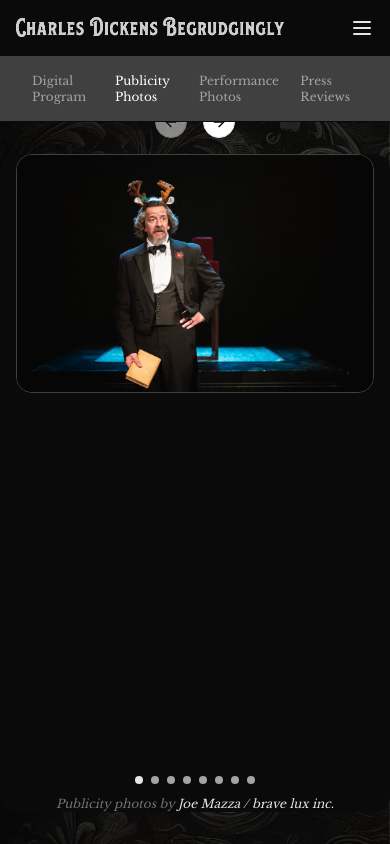
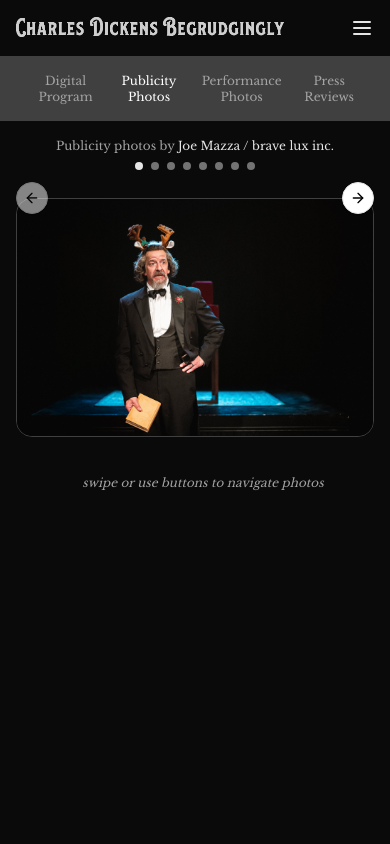
Before and after one commit to montblake/begrudgingly, a Next.js app: page /production/photos_publicity in a window 390 px wide. Built offline with nearby package versions, Linux system fonts and the light colour scheme; grey boxes are pictures that could not be loaded.

Commit message:
Photo Galleries

```diff
--- a/app/production/photos_performance/page.tsx
+++ b/app/production/photos_performance/page.tsx
@@ -36,13 +36,6 @@ const photos = [
     credit: "Michael Brosilow",
     vertical: false,
   },
-  // {
-  //   src: "/photos/brosilow/DSC_6365.jpg",
-  //   alt: "Charles Dickens",
-  //   credit: "Michael Brosilow",
-  //   vertical: false,
-  // },
-
   {
     src: "/photos/brosilow/MBP_0883.jpg",
     alt: "Charles Dickens",
@@ -136,7 +129,13 @@ const photos = [
   },
 ];
 
-export default function Home() {
+const HeaderInfo = {
+  headerText: "Photos of first preview by ",
+  photographer: "Michael Brosilow",
+  photographerLink: "https://www.brosilow.com/",
+};
+
+export default function PhotoGallery() {
   const [api, setApi] = useState<CarouselApi>();
   const [current, setCurrent] = useState(0);
 
@@ -148,44 +147,35 @@ export default function Home() {
     });
   }, [api]);
   return (
-    <main className="w-full h-full py-0">
-      {/* <div className="relative w-full">
-        <div className="fixed z-40 top-36 left-0 w-full flex flex-col justify-center items-center">
-          <h1 className="text-xs text-neutral-500 italic border border-neutral-500 rounded-xl px-4 py-2 -mt-2  bg-black/50">
-            First Preview, photos by{" "}
+    <main className="w-full h-full py-4">
+      <div className="w-full h-full flex flex-col items-center justify-start bg-neutral-950 max-w-[800px] mx-auto rounded-2xl pl-4">
+        <div className="relative -left-2 mb-4">
+          <h1 className="text-xs text-center text-neutral-400 px-4 mb-0">
+            {HeaderInfo.headerText}
             <a
-              href="https://www.brosilow.com/"
+              href={HeaderInfo.photographerLink}
               target="_blank"
               className="text-neutral-200 hover:underline"
             >
-              Michael Brosilow
+              {HeaderInfo.photographer}
             </a>
           </h1>
+          <div className="mt-2 pb-3 flex gap-2 justify-center items-center">
+            {photos.map((_, index) => (
+              <div
+                key={index}
+                className={`w-2 h-2 rounded-full transition-all duration-300 ease-in-out ${
+                  current === index ? "bg-neutral-200" : "bg-neutral-500"
+                }`}
+              />
+            ))}
+          </div>
         </div>
-      </div> */}
-
-      {/* <div className="w-full h-full flex flex-col justify-start items-center gap-y-8 md:gap-y-16 px-4 pt-24 pb-24 overflow-y-scroll">
-        {photos.map((photo, index) => (
-          <Image
-            key={index}
-            src={photo.src}
-            alt={photo.alt}
-            className={`border border-neutral-500 rounded-2xl ${
-              photo.vertical
-                ? "h-full w-auto max-h-[60vh]"
-                : "w-full h-auto max-w-[800px]"
-            }`}
-            width={800}
-            height={800}
-          />
-        ))}
-      </div> */}
-      <div className="w-full h-full flex flex-col items-center justify-center bg-neutral-950 max-w-[800px] mx-auto rounded-2xl pl-4">
         <Carousel
-          className="w-full md:max-w-[600px] max-h-[600px] flex flex-col justify-center items-center"
+          className="w-full flex flex-col justify-center items-center"
           setApi={setApi}
         >
-          <CarouselContent className="w-full">
+          <CarouselContent className="w-full h-auto">
             {photos.map((photo, index) => (
               <CarouselItem key={index} className={`w-full`}>
                 <Image
@@ -195,39 +185,19 @@ export default function Home() {
                   height={800}
                   className={`rounded-2xl border-[.5px] border-neutral-700 mx-auto ${
                     photo.vertical
-                      ? "h-full w-auto max-h-[60vh]"
+                      ? "h-fit w-auto max-h-[65vh]"
                       : "w-full h-auto max-w-[800px]"
                   }`}
                 />
               </CarouselItem>
             ))}
           </CarouselContent>
-
           <CarouselPrevious />
           <CarouselNext />
         </Carousel>
-        <div className="relative -left-2">
-          <div className="mt-4 pb-3 flex gap-2 justify-center items-center">
-            {photos.map((_, index) => (
-              <div
-                key={index}
-                className={`w-2 h-2 rounded-full transition-all duration-300 ease-in-out ${
-                  current === index ? "bg-neutral-200" : "bg-neutral-500"
-                }`}
-              />
-            ))}
-          </div>
-          <h1 className="text-xs text-center text-neutral-500 italic px-4 mb-0">
-            Photos of first preview by{" "}
-            <a
-              href="https://www.brosilow.com/"
-              target="_blank"
-              className="text-neutral-200 hover:underline"
-            >
-              Michael Brosilow
-            </a>
-          </h1>
-        </div>
+        <p className="italic text-neutral-400 text-xs text-center mt-2">
+          swipe or use buttons to navigate photos
+        </p>
       </div>
     </main>
   );
--- a/app/production/photos_publicity/page.tsx
+++ b/app/production/photos_publicity/page.tsx
@@ -1,14 +1,14 @@
 "use client";
 
+import Image from "next/image";
 import {
   Carousel,
   CarouselContent,
   CarouselItem,
+  CarouselPrevious,
   CarouselNext,
-  CarouselPrevious,
 } from "@/components/ui/carousel";
 import { type CarouselApi } from "@/components/ui/carousel";
-import Image from "next/image";
 import { useEffect, useState } from "react";
 
 const photos = [
@@ -55,7 +55,13 @@ const photos = [
   },
 ];
 
-export default function PhotosPublicity() {
+const HeaderInfo = {
+  headerText: "Publicity photos by ",
+  photographer: "Joe Mazza / brave lux inc.",
+  photographerLink: "https://www.bravelux.com/",
+};
+
+export default function PhotoGallery() {
   const [api, setApi] = useState<CarouselApi>();
   const [current, setCurrent] = useState(0);
 
@@ -67,75 +73,57 @@ export default function PhotosPublicity() {
     });
   }, [api]);
   return (
-    <main className="w-full h-full py-8">
-      {/* <div className="relative w-full"> */}
-      {/* <div className="fixed z-40 top-36 left-0 w-full flex flex-col justify-center items-center">
-          <h1 className="text-xs text-neutral-500 italic border border-neutral-500 rounded-xl px-4 py-2 -mt-2 bg-black/50">
-            Publicity photos by{" "}
+    <main className="w-full h-full py-4 bg-neutral-950">
+      <div className="w-full h-full flex flex-col items-center justify-start max-w-[800px] mx-auto rounded-2xl pl-4">
+        <div className="relative -left-2 mb-4">
+          <h1 className="text-xs text-center text-neutral-400 px-4 mb-0">
+            {HeaderInfo.headerText}
             <a
-              href="https://www.bravelux.com/"
+              href={HeaderInfo.photographerLink}
               target="_blank"
               className="text-neutral-200 hover:underline"
             >
-              Joe Mazza / brave lux inc.
+              {HeaderInfo.photographer}
             </a>
           </h1>
-        </div> */}
-      {/* </div> */}
-
-      {/* <div className="w-full h-full flex flex-col justify-start items-center gap-y-8 md:gap-y-16 px-4 pt-24 pb-24 overflow-y-scroll">
-        {photos.map((photo, index) => (
-          <Image
-            key={index}
-            src={photo.src}
-            alt={photo.alt}
-            className="border border-neutral-500 rounded-2xl"
-            width={800}
-            height={800}
-          />
-        ))}
-      </div> */}
-      <div className="w-full h-full flex flex-col items-center justify-center bg-neutral-950 max-w-[800px] mx-auto rounded-2xl pl-4">
-        <Carousel className="w-full h-full" setApi={setApi}>
-          <CarouselContent className="w-full">
+          <div className="mt-2 pb-3 flex gap-2 justify-center items-center">
+            {photos.map((_, index) => (
+              <div
+                key={index}
+                className={`w-2 h-2 rounded-full transition-all duration-300 ease-in-out ${
+                  current === index ? "bg-neutral-200" : "bg-neutral-500"
+                }`}
+              />
+            ))}
+          </div>
+        </div>
+        <Carousel
+          className="w-full flex flex-col justify-center items-center"
+          setApi={setApi}
+        >
+          <CarouselContent className="w-full h-auto">
             {photos.map((photo, index) => (
-              <CarouselItem key={index} className="w-full">
+              <CarouselItem key={index} className={`w-full`}>
                 <Image
                   src={photo.src}
                   alt={photo.alt}
                   width={800}
                   height={800}
-                  className="rounded-2xl border-[.5px] border-neutral-700"
+                  className={`rounded-2xl border-[.5px] border-neutral-700 mx-auto ${
+                    photo.vertical
+                      ? "h-fit w-auto max-h-[65vh]"
+                      : "w-full h-auto max-w-[800px]"
+                  }`}
                 />
               </CarouselItem>
             ))}
           </CarouselContent>
-
           <CarouselPrevious />
           <CarouselNext />
         </Carousel>
-        <div className="relative -left-2">
-          <div className="mt-4 pb-3 flex gap-2 justify-center items-center">
-            {photos.map((_, index) => (
-              <div
-                key={index}
-                className={`w-2 h-2 rounded-full transition-all duration-300 ease-in-out ${
-                  current === index ? "bg-neutral-200" : "bg-neutral-400"
-                }`}
-              />
-            ))}
-          </div>
-          <h1 className="text-xs text-center text-neutral-500 italic px-4">
-            Publicity photos by{" "}
-            <a
-              href="https://www.bravelux.com/"
-              target="_blank"
-              className="text-neutral-200 hover:underline"
-            >
-              Joe Mazza / brave lux inc.
-            </a>
-          </h1>
-        </div>
+        <p className="italic text-neutral-400 text-xs text-center mt-2 relative z-40">
+          swipe or use buttons to navigate photos
+        </p>
       </div>
     </main>
   );
--- a/components/nav.tsx
+++ b/components/nav.tsx
@@ -85,18 +85,18 @@ export default function Nav() {
                     alt="Home"
                     width={200}
                     height={32}
-                    className="h-5 w-auto relative z-100 -top-[1px] hover:scale-105 transition-all duration-300 opacity-90 mix-blend-screen"
+                    className="h-5 w-auto relative z-100 -top-[1px] hover:scale-95 transition-all duration-300 opacity-90 mix-blend-screen"
                   />
                 </a>
               </Tooltip>
             </li>
           </ul>
-          <ul className="hidden md:flex space-x-4 items-center">
+          <ul className="hidden md:flex space-x-2 lg:space-x-4 items-center">
             {navLinks.map((link) => (
               <li key={link.href}>
                 <a
                   href={link.href}
-                  className={`text-sm  ${
+                  className={`text-xs lg:text-sm  ${
                     pathname === link.href
                       ? "font-bold text-neutral-200"
                       : "text-neutral-400 hover:text-neutral-300 active:underline"
--- a/components/production_links.tsx
+++ b/components/production_links.tsx
@@ -36,7 +36,7 @@ export default function ProductionLinks() {
             className={`${isCurrentPage ? "pointer-events-none" : ""}`}
           >
             <h2
-              className={`text-xs ${
+              className={`text-xs text-center ${
                 isCurrentPage
                   ? "text-white"
                   : "text-neutral-400 hover:text-neutral-200 active:underline"
--- a/components/ui/carousel.tsx
+++ b/components/ui/carousel.tsx
@@ -208,7 +208,7 @@ const CarouselPrevious = React.forwardRef<
       className={cn(
         "absolute  h-8 w-8 rounded-full",
         orientation === "horizontal"
-          ? "right-1/2 -top-8 -translate-y-1/2 -translate-x-1/2"
+          ? "left-0 top-0 -translate-y-1/2"
           : "-top-12 left-1/2 -translate-x-1/2 rotate-90",
         className
       )}
@@ -237,7 +237,7 @@ const CarouselNext = React.forwardRef<
       className={cn(
         "absolute h-8 w-8 rounded-full",
         orientation === "horizontal"
-          ? "left-1/2 -top-8 -translate-y-1/2 translate-x-0"
+          ? "right-0 top-0 -translate-x-1/2 -translate-y-1/2"
           : "-bottom-12 left-1/2 -translate-x-1/2 rotate-90",
         className
       )}
```
Also changed, not shown: app/production/program/page.tsx (+9 -5 lines).
